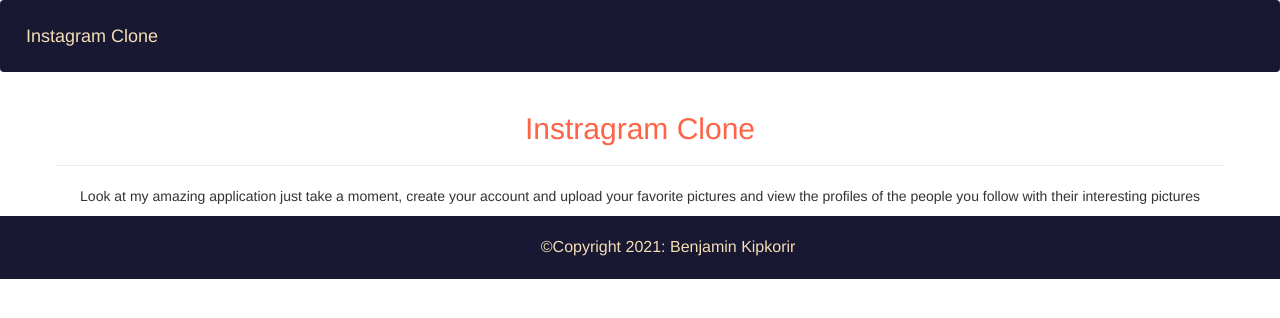
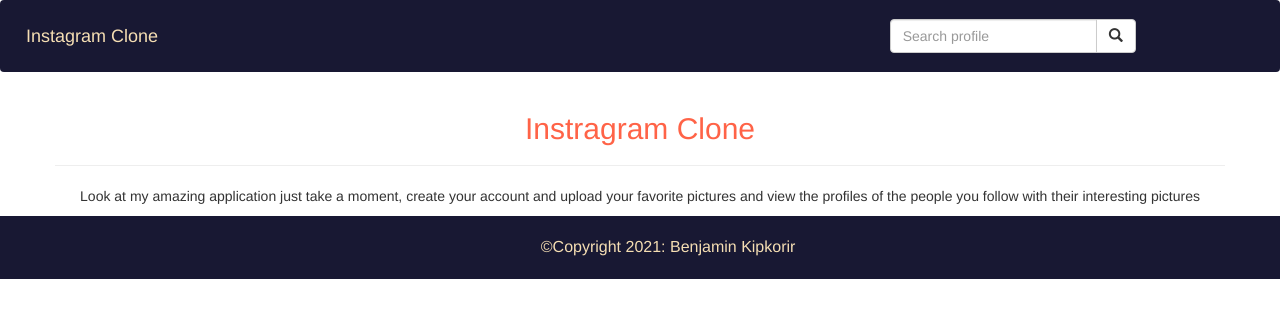
Before and after one commit to Kipkorir2017/Instagram_Clone, a Django app: page / in a window 1280 px wide. Shown: the top 318 px of the page. Run offline with Django 3.2, Linux system fonts and the light colour scheme; some libraries are stand-ins or nearby versions.

Commit message:
add a view function for search file

```diff
--- a/insta/templates/navbar.html
+++ b/insta/templates/navbar.html
@@ -11,6 +11,18 @@
     <div class="navbar-header">
       <a class="navbar-brand" href="/" style="color:#f5deb3;">Instagram Clone</a>
     </div>
+
+    <div class="col-sm-4 col-md-4 navbar-right">
+      <form class="navbar-form" role="search" action="{% url 'search' %}">
+          <div class="input-group">
+              <input type="text" class="form-control" placeholder="Search profile" name="profile">
+              <div class="input-group-btn">
+                  <button class="btn btn-default" type="submit"><i
+                          class="glyphicon glyphicon-search"></i></button>
+              </div>
+          </div>
+      </form>
+  </div>
   </div>
 </nav>
 </body>
--- a/insta/templates/search.html
+++ b/insta/templates/search.html
@@ -8,7 +8,7 @@
             <hr />
         </div>
         {% else %}
-        <h3 class="text-center">Nothing for you here, kindly search again</h3>
+        <h3 class="text-center">Found Nothing for you here, kindly search again</h3>
         {% endif %}
     </div>
 
--- a/insta/views.py
+++ b/insta/views.py
@@ -10,20 +10,20 @@ def display_home(request):
 
 
 def new_post(request):
-    # current_user = request.user
-    # profile = Profile.objects.get(user = current_user)
-    # if request.method == 'POST':
-    #     form = NewPostForm(request.POST, request.FILES)
-    #     if form.is_valid():
-    #         image=form.cleaned_data.get('image')
-    #         caption=form.cleaned_data.get('caption')
-    #         post = Image(image = image,image_caption= caption, image_profile=profile)
-    #         post.save()
-    #     else:
-    #         print(form.errors)
-    #     return redirect('index')
-    # else:
-    #     form = NewPostForm()
+    current_user = request.user
+    profile = Profile.objects.get(user = current_user)
+    if request.method == 'POST':
+        form = NewPostForm(request.POST, request.FILES)
+        if form.is_valid():
+            image=form.cleaned_data.get('image')
+            caption=form.cleaned_data.get('caption')
+            post = Image(image = image,image_caption= caption, image_profile=profile)
+            post.save()
+        else:
+            print(form.errors)
+        return redirect('index')
+    else:
+        form = NewPostForm()
 
     return render(request, 'newpost.html')
 
@@ -46,3 +46,16 @@ def add_comment(request,id):
         form = CommentForm()
 
     return render(request,'comments.html',{"form":form,"images":images,"comments":post_comment})
+
+
+def search(request):
+    if 'profile' in request.GET and request.GET['profile']:
+        user = request.GET.get("profile")
+
+        print(user)
+        results = Profile.search_profile(user)
+        message = f'profile'
+        return render(request, 'search.html',{'profiles': results,'message': message})
+    else:
+        message = "You haven't searched for anything,try again"
+    return render(request, 'search.html', {'message': message})
```
